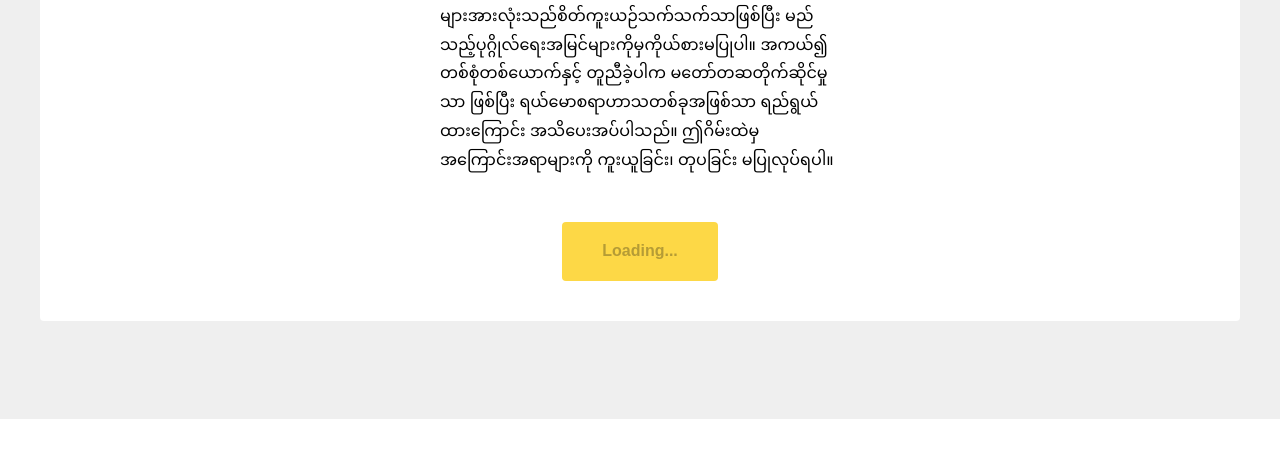
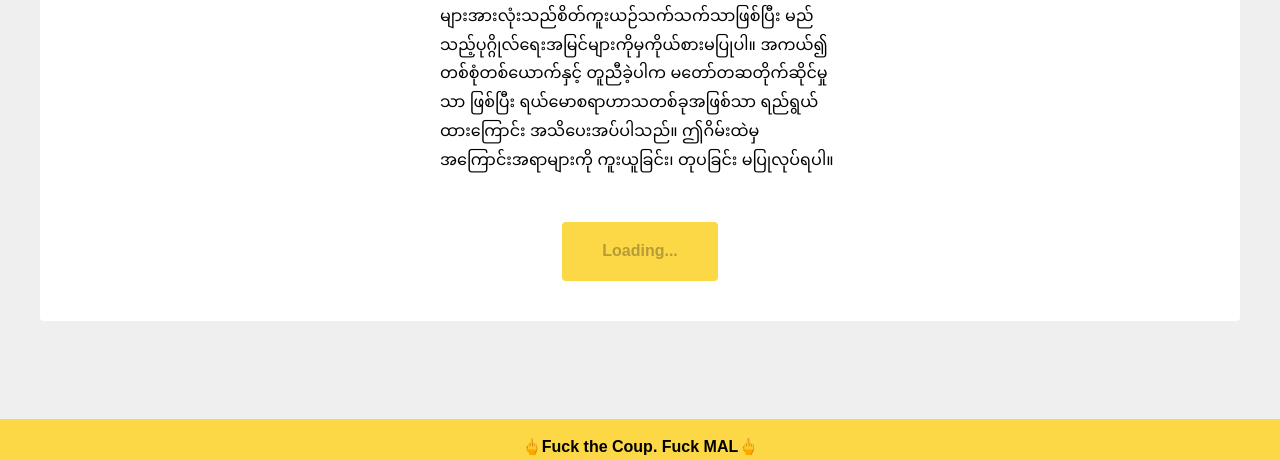
Before and after one commit to cdmcat/punch-mal, a Gatsby site: page / in a window 1280 px wide. Shown: the part 381-840 px from the top of the page. Before the commit the page ends 800 px from the top, so only its background shows below. Built offline with nearby package versions, Linux system fonts and the light colour scheme; Gatsby itself is replaced by a stand-in of ours.

Commit message:
easter egg

```diff
--- a/src/components/Selector/index.js
+++ b/src/components/Selector/index.js
@@ -4,7 +4,6 @@ import weapons from "../../utils/weaponArray"
 import "./selector.css"
 
 const Selector = ({ currentWeapon, selectWeapon, level }) => {
-  const displayLevel = level >= 10 ? 99 : level + 1
   return (
     <div className="Selector">
       <div className="weapons-array">
--- a/src/pages/index.css
+++ b/src/pages/index.css
@@ -357,6 +357,19 @@ body {
   font-family: Arial, Helvetica, sans-serif;
   -webkit-text-size-adjust: none;
   touch-action: manipulation;
+  min-height: 100vh;
+  background: #fdd846;
+}
+body:after {
+  display: flex;
+  height: 100%;
+  width: 100%;
+  content: "🖕Fuck the Coup. Fuck MAL🖕";
+  text-align: center;
+  justify-content: center;
+  align-items: center;
+  font-weight: bold;
+  padding-top: 1rem;
 }
 
 .App {
```
